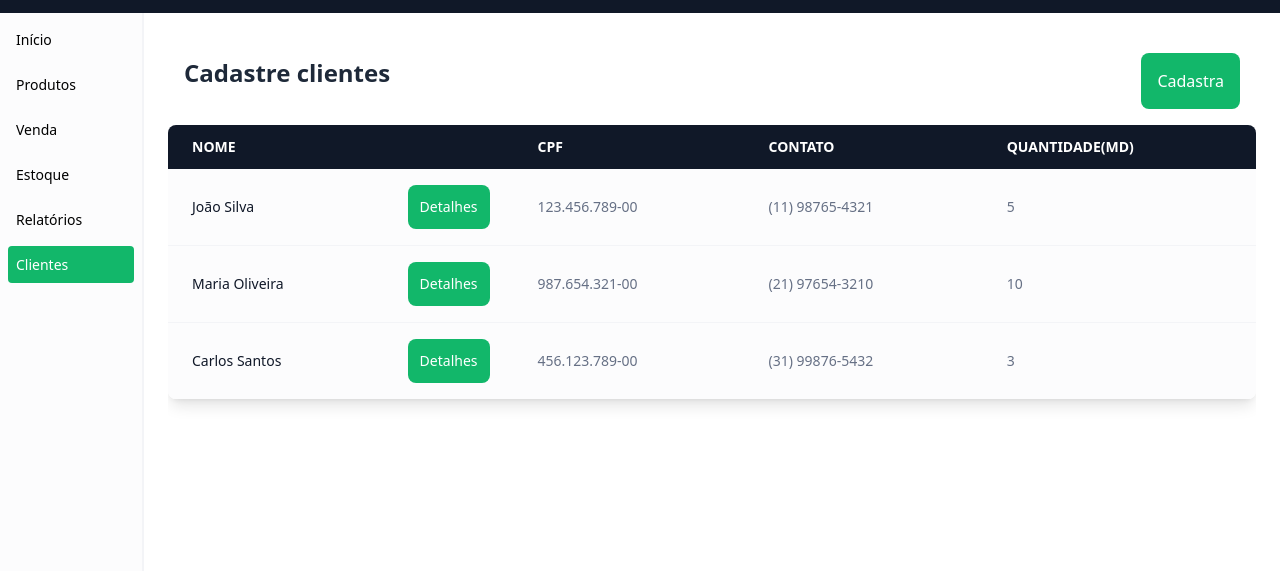
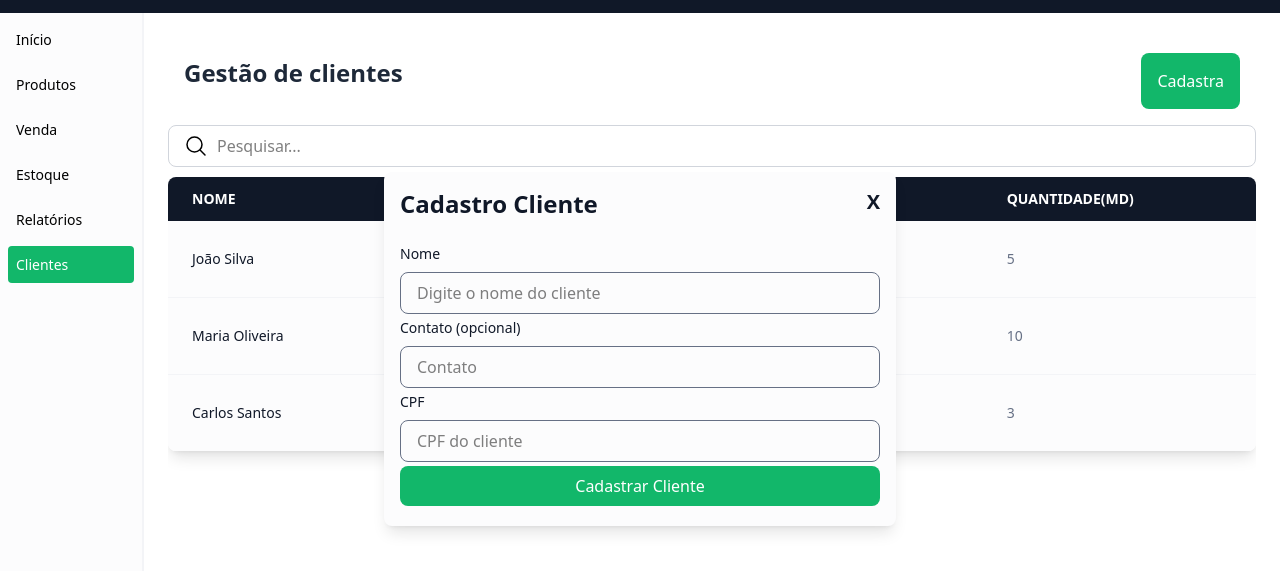
Before and after one commit to Frankllin151/mvp-farmacia, a plain HTML site: page cadastra.html in a window 1280 px wide. Both pictures are taken after a click on the button "Cadastra". Shown: the part 51-622 px from the top of the page. Drawn offline with nearby package versions, Linux system fonts and the light colour scheme.

Commit message:
feat and style: cadstra clientes e pesquisar cliente

```diff
--- a/cadastra.html
+++ b/cadastra.html
@@ -5,6 +5,7 @@
   <meta name="viewport" content="width=device-width, initial-scale=1.0">
   <title>Cadastro de clientes</title>
   <script src="https://unpkg.com/@tailwindcss/browser@4"></script>
+  <link rel="stylesheet" href="./assets/css/class.css">
 </head>
 <body>
 
@@ -54,20 +55,33 @@
     <main class=" mt-16 p-6 w-full bg-white shadow-md lg:ml-36">
 
       <div class="p-4 rounded-lg flex justify-between items-center">
-        <h1 class="text-2xl font-bold text-gray-800 mb-4">Cadastre clientes </h1>
+        <h1 class="text-2xl font-bold text-gray-800 mb-4">Gestão de clientes </h1>
+
         <div class="relative drop-add">
           <!-- Botão principal -->
           <button
+          id="open-form-cliente"
             class="bg-[#12b76a] hover:bg-[#101828] transition text-white py-4 px-4 rounded-lg cursor-pointer"
           >
            Cadastra
           </button>
+        </div>
 
+      </div>
+      <div class="relative w-full">
+        <input type="text"
+               placeholder="Pesquisar..."
+               class="w-full px-4 py-2 pl-12 rounded-lg border border-gray-300 focus:outline-none focus:ring-2 focus:ring-[#c4edda] focus:shadow-[0_0_0_3px_#c4edda]">
+        <div class="absolute left-4 top-1/2 transform -translate-y-1/2 cursor-pointer">
+          <svg xmlns="http://www.w3.org/2000/svg" fill="none" viewBox="0 0 24 24" stroke-width="1.5" stroke="currentColor" class="size-6">
+            <path stroke-linecap="round" stroke-linejoin="round" d="m21 21-5.197-5.197m0 0A7.5 7.5 0 1 0 5.196 5.196a7.5 7.5 0 0 0 10.607 10.607Z" />
+          </svg>
 
         </div>
       </div>
 
-      <div class="min-h-screen overflow-x-scroll">
+
+      <div class="min-h-screen overflow-x-scroll " style="margin-top: 10px;">
         <div class="overflow-y-scroll rounded-lg shadow-lg">
             <table class="min-w-full bg-white rounded-lg">
                 <thead class="bg-[#101828] text-white">
@@ -107,8 +121,101 @@
         </div>
     </div>
 
+    <!--modal cadastro-->
+    <div
+    id="modal-cadastra"
+    class="fixed inset-0 bg-opacity-50 flex items-center justify-center hidden  "
+  >
+    <div class="bg-[#fcfcfd] rounded-lg shadow-lg w-full max-w-lg p-4 relative max-h-[80vh] overflow-y-auto rolagem-barra ">
+      <!-- Botão para fechar o modal -->
+      <button
+        id="close-cliente"
+        class="absolute cursor-pointer top-4 right-4 text-[#101828] hover:text-red-500 text-xl font-bold"
+      >
+        X
+      </button>
+
+      <!-- Título -->
+      <h2 class="text-2xl font-semibold text-[#101828] mb-6">
+        Cadastro Cliente
+      </h2>
+
+      <!-- Formulário -->
+      <form>
+        <!-- Nome -->
+        <div class="mb-1">
+          <label for="nome" class="block text-sm font-medium text-[#101828] mb-2">
+            Nome
+          </label>
+          <input
+            type="text"
+            id="nome"
+            class="w-full px-4 py-2 rounded-lg focus:outline-none focus:ring custom-border focus:ring-[#c4edda] focus:shadow-[0_0_0_3px_#c4edda]"
+            placeholder="Digite o nome do cliente"
+          />
+        </div>
+
+
+
+
+        <!-- Contato -->
+        <div class="mb-1">
+          <label for="preco" class="block text-sm font-medium text-[#101828] mb-2">
+            Contato (opcional)
+          </label>
+          <input
+            type="text"
+            id="contato"
+            class="w-full px-4 py-2 rounded-lg focus:outline-none focus:ring custom-border focus:ring-[#c4edda] focus:shadow-[0_0_0_3px_#c4edda]"
+            placeholder="Contato"
+          />
+        </div>
+
+        <!-- CPF -->
+        <div class="mb-1">
+          <label for="estoque" class="block text-sm font-medium text-[#101828] mb-2">
+          CPF
+          </label>
+          <input
+            type="text"
+            id="estoque"
+            class="w-full px-4 py-2 rounded-lg focus:outline-none focus:ring custom-border focus:ring-[#c4edda] focus:shadow-[0_0_0_3px_#c4edda]"
+            placeholder="CPF do cliente"
+          />
+        </div>
+
+        <!-- Botão de Enviar -->
+        <button
+          type="submit"
+          class="mb-1 bg-[#12b76a] cursor-pointer hover:bg-[#101828] transition text-white py-2 px-4 rounded-lg w-full"
+        >
+          Cadastrar Cliente
+        </button>
+      </form>
+    </div>
+  </div>
+    <!--modal cadastro end-->
     </main>
   </div>
   <script src="./assets/js/main.js"></script>
+
+  <script>
+    const OpenModalCliente = document.getElementById("open-form-cliente")
+ OpenModalCliente.addEventListener("click", () =>{
+  let FormModalCliente = document.getElementById("modal-cadastra");
+  FormModalCliente.classList.add("block");
+  FormModalCliente.classList.remove("hidden")
+ })
+
+
+ const ClosedModalFormCliente = document.getElementById("close-cliente")
+ ClosedModalFormCliente.addEventListener("click" , () => {
+  let FormModalCliente = document.getElementById("modal-cadastra");
+  FormModalCliente.classList.add("hidden");
+  FormModalCliente.classList.remove("block")
+ })
+
+</script>
+
 </body>
 </html>
```
Also changed, not shown: assets/js/gestao-produto.js (+0 -13 lines), assets/js/modal-click.js (added, +15 -0 lines), painel.html (+1 -0 lines), CHANGELOG.md, assets/js/inputclick.js (deleted), assets/js/main.js (line endings or trailing spaces).
